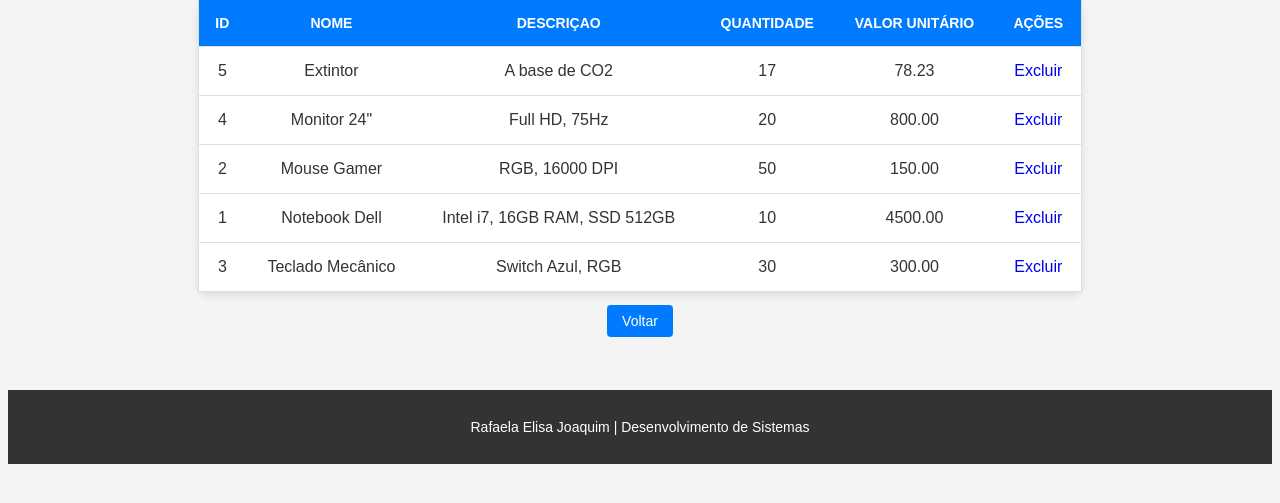
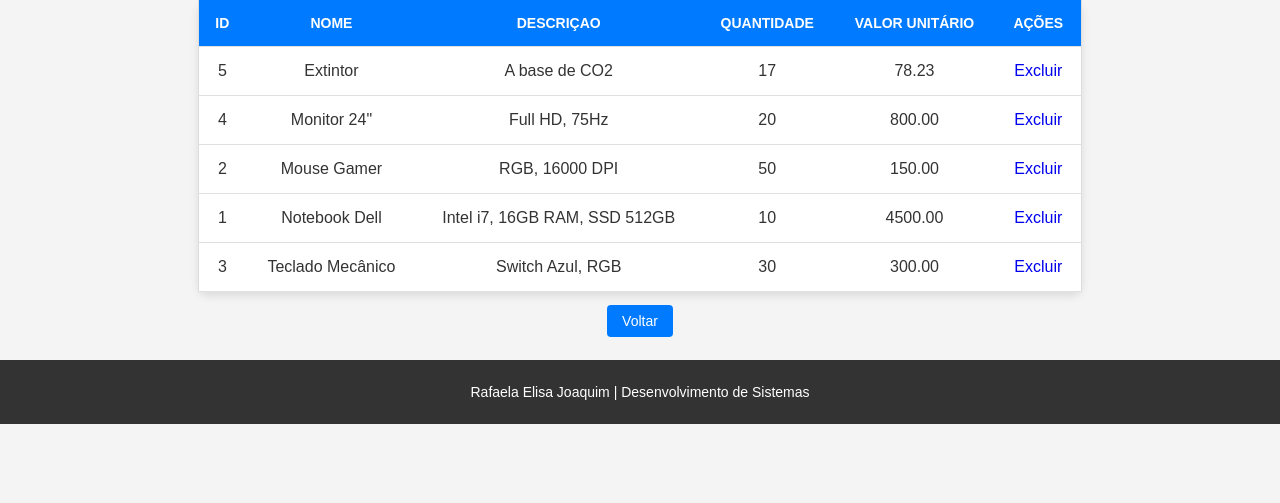
Before and after one commit to rafaelaelisajoaquim/Rafaela_Joaquim_prova, a PHP site: page /excluir_produto.php in a window 1280 px wide. Shown: the part 125-628 px from the top of the page. Run offline with PHP 8.4, Linux system fonts and the light colour scheme; a user stored in the database is signed in; data comes from the database, SQL or seed files in the repository.

Commit message:
Excluir Produto
Alteração da estilização do rodapé e nas permissões dos usuários.

```diff
--- a/excluir_produto.php
+++ b/excluir_produto.php
@@ -121,10 +121,12 @@
 
         .footer {
             background-color: #333;
-            color:white;
-            padding: 15px;
-            margin-top:60px;
-            font-size:14px;
+            font-size: 14px;
+            color: white;
+            padding: 10px;
+            margin-top: 30px;
+            margin-left: -8px;
+            margin-right: -8px;
         }
     </style>
 </head>
```
